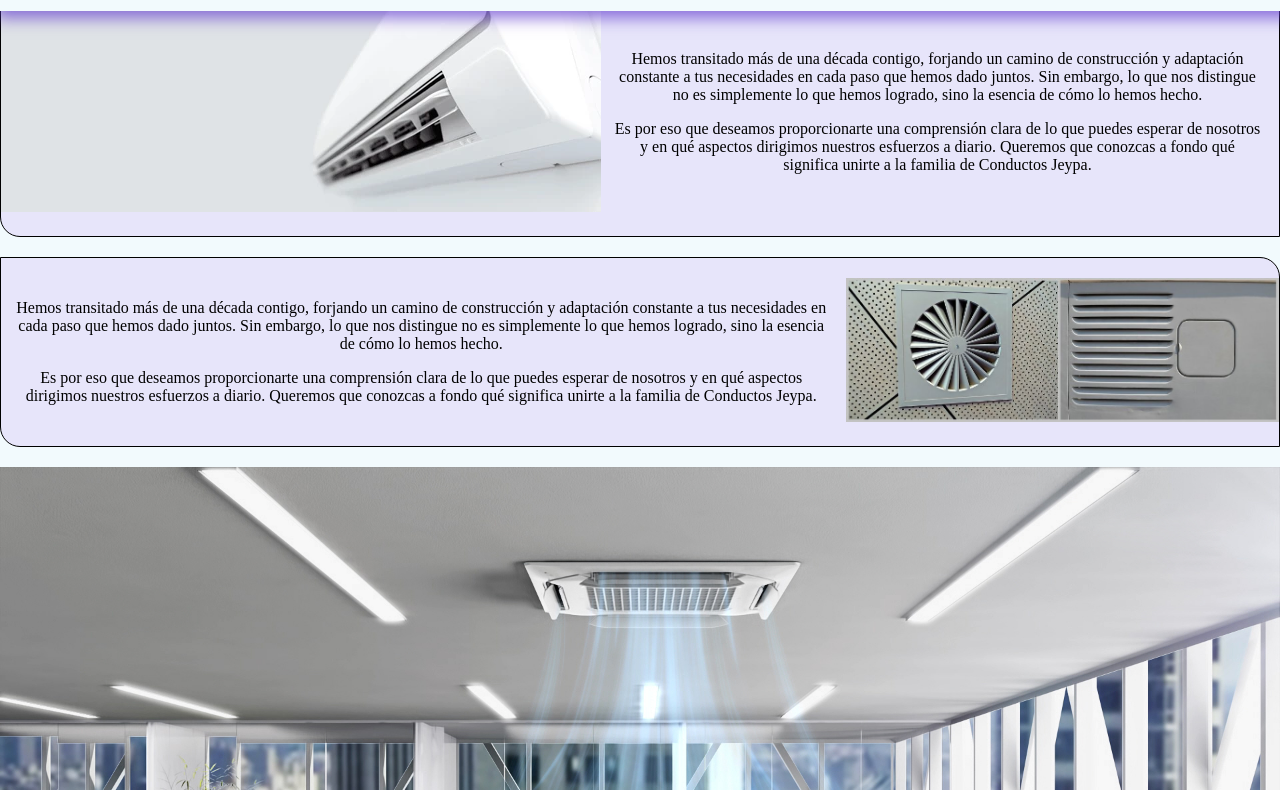
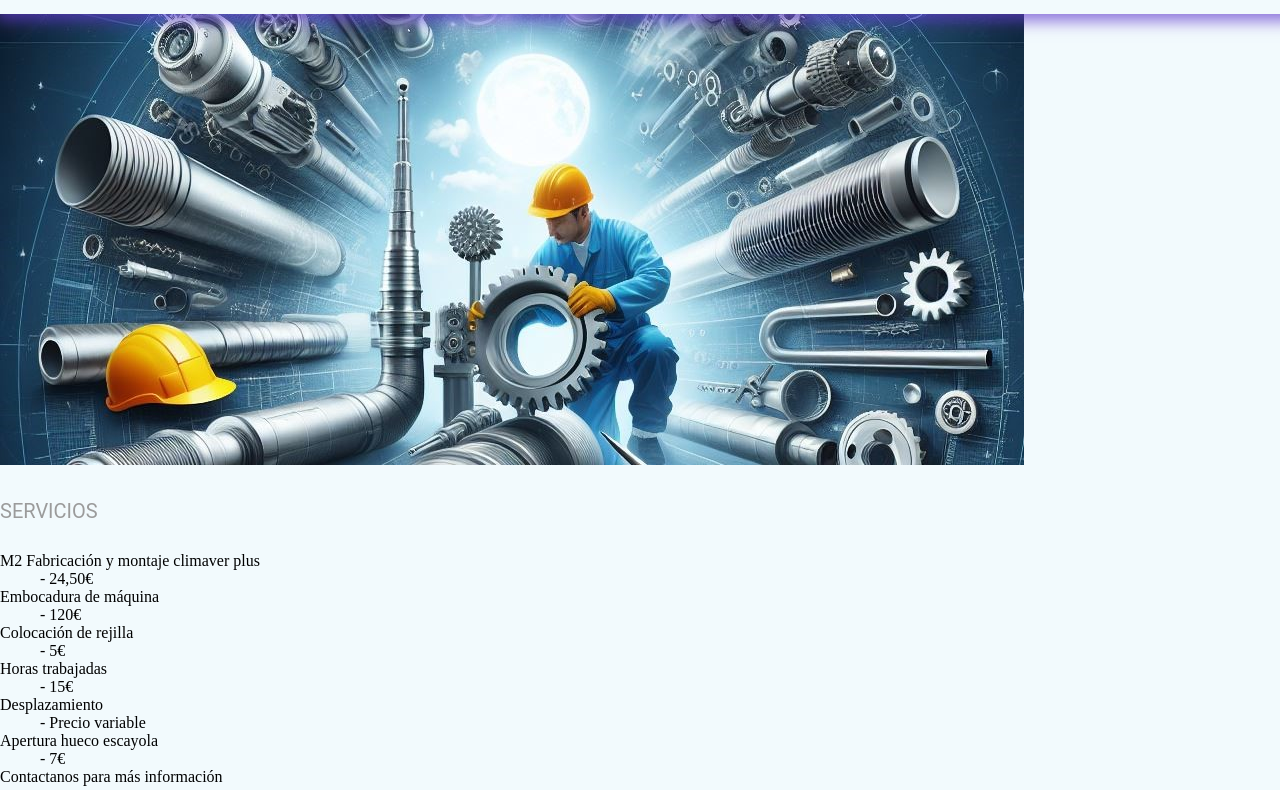
Before and after one commit to Xolrak/DAW1_LG_EMPRESA, a plain HTML site: page Servicios.html in a window 1280 px wide. Shown: the part 114-904 px from the top of the page. Drawn offline with Linux system fonts and the light colour scheme.

Commit message:
Actualizacion de repositorio

```diff
--- a/Servicios.html
+++ b/Servicios.html
@@ -20,7 +20,7 @@
           <a href="index.html" target="_self">Inicio</a>
         </div>
         <div>
-          <a href="Quienes.Somos.html" target="_self">Quines Somos</a>
+          <a href="Quienes.Somos.html" target="_self">Quienes Somos</a>
         </div>
         <div>
           <a href="Equipo.html" target="_self">Equipo</a>
@@ -46,71 +46,42 @@
 
 
     </div>
+    <div class="img-footer">
+      <img src="services.jpg" alt="" style="max-width: 100%" />
+    </div>
+  </div>
+  <script src="script.js"></script>
+</body>
+<h4 >SERVICIOS</h3>
+  <dl>
+      <dt>M2 Fabricación y montaje climaver plus</dt>
 
-    <div class="container">
-      <div class="container-trabajador">
-        <div class="trabajador">
-          <div class="parte-izquierda">
-            <img src="banner.webp" alt="Trabajdor aire" />
-          </div>
+        <dd>- 24,50€</dd>
 
-          <div class="parte-derecha">
-            <div class="texto-izquierda">
-              <p>
-                Hemos transitado más de una década contigo, forjando un camino
-                de construcción y adaptación constante a tus necesidades en cada
-                paso que hemos dado juntos. Sin embargo, lo que nos distingue no
-                es simplemente lo que hemos logrado, sino la esencia de cómo lo
-                hemos hecho.
-              </p>
+      <dt>Embocadura de máquina</dt>
 
-              <p>
-                Es por eso que deseamos proporcionarte una comprensión clara de
-                lo que puedes esperar de nosotros y en qué aspectos dirigimos
-                nuestros esfuerzos a diario. Queremos que conozcas a fondo qué
-                significa unirte a la familia de Conductos Jeypa.
-              </p>
-            </div>
-          </div>
-        </div>
-      </div>
-      <div class="container-trabajador">
-        <div class="trabajador2">
-          <div class="parte-derecha">
-            <div class="texto-derecha">
-              <p>
-                Hemos transitado más de una década contigo, forjando un camino
-                de construcción y adaptación constante a tus necesidades en cada
-                paso que hemos dado juntos. Sin embargo, lo que nos distingue no
-                es simplemente lo que hemos logrado, sino la esencia de cómo lo
-                hemos hecho.
-              </p>
+        <dd>- 120€</dd>
 
-              <p>
-                Es por eso que deseamos proporcionarte una comprensión clara de
-                lo que puedes esperar de nosotros y en qué aspectos dirigimos
-                nuestros esfuerzos a diario. Queremos que conozcas a fondo qué
-                significa unirte a la familia de Conductos Jeypa.
-              </p>
-            </div>
-          </div>
+      <dt>Colocación de rejilla</dt>
 
-          <div class="parte-izquierda">
-            <img
-              src="ventilacion.jpg"
-              alt="Trabajdor aire"
-              style="width: 100%"
-            />
-          </div>
-        </div>
-      </div>
+        <dd>- 5€</dd>
 
-      <div class="img-footer">
-        <img src="Casette_Lifestyle-1.jpg" alt="" style="max-width: 100%" />
-      </div>
-    </div>
-    <script src="script.js"></script>
-  </body>
+      <dt>Horas trabajadas</dt>
+
+        <dd>- 15€</dd>
+
+      <dt>Desplazamiento</dt>
+
+        <dd>- Precio variable</dd>
+
+      <dt>Apertura hueco escayola</dt>
+
+        <dd>- 7€</dd>
+
+      <dt>Contactanos para más información</dt>
+  </dl>
+  </table>
+
 
   <footer>
     <div class="footer-final">
```
Also changed, not shown: Encuentranos.html (+1 -1 lines), Equipo.html (+1 -28 lines), Quienes.Somos.html (+1 -1 lines), index.html (+1 -1 lines), services.jpg (added).
